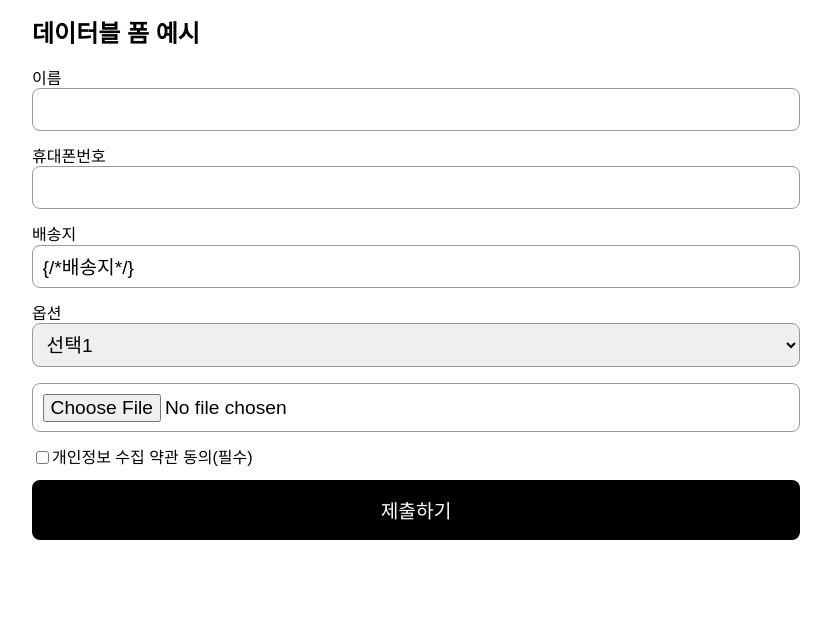
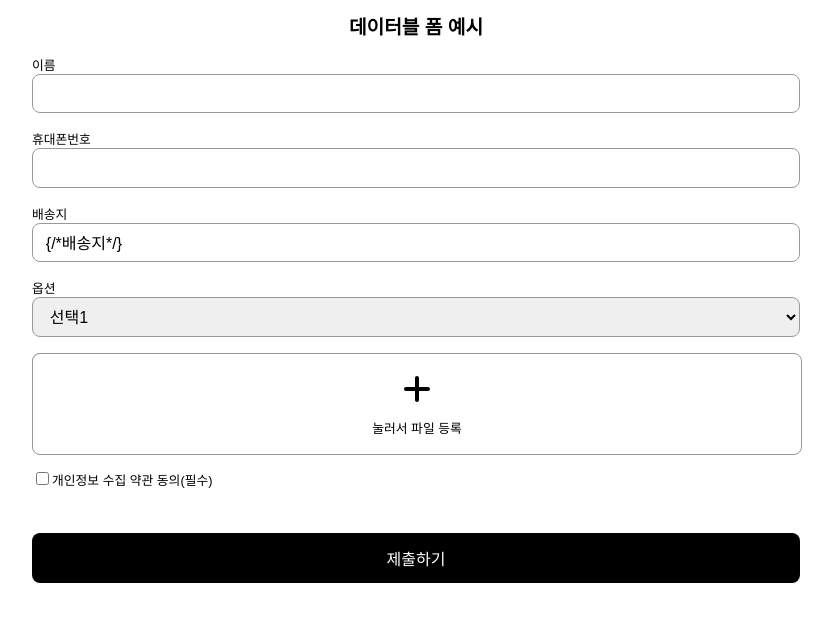
Before and after one commit to wanted-Team4/wanted-codestates-project-4-7, a React (Create React App) app: page /createdform in a window 1280 px wide. Shown: the top 622 px of the page, without its empty margins (224-1057 px from the left). Built offline with nearby package versions, Linux system fonts and the light colour scheme.

Commit message:
💄 style: 생성폼, 홈 스타일수정

```diff
--- a/src/Page/CreatedForm.js
+++ b/src/Page/CreatedForm.js
@@ -4,36 +4,42 @@ import styled from 'styled-components';
 const CreatedForm = () => {
   return (
     <Container>
-            <h1>데이터블 폼 예시</h1>
+      <Title>데이터블 폼 예시</Title>
       <Form>
-                <div>
+        <Input>
           <label for="name">이름</label>
           <input type="text" placeholder="" id="name" />
-                </div>
-                <div>
+        </Input>
+        <Input>
           <label for="phone">휴대폰번호</label>
           <input type="number" placeholder="" id="phone" />
-                </div>
-                <div>
+        </Input>
+        <Input>
           <label for="address">배송지</label>
           <input value="{/*배송지*/}" id="address" />
-                </div>
-                <div>
+        </Input>
+        <Select>
           <label for="option">옵션</label>
           <select id="option">
             {/*받아온데이터맵돌리기*/}
             <option value="{/*선택1*/}">선택1</option>
+            <option value="{/*선택1*/}">선택1</option>
+            <option value="{/*선택1*/}">선택1</option>
+            <option value="{/*선택1*/}">선택1</option>
           </select>
-                </div>
-                <div className="file">
-                    {/* <label></label> */}
-                    <input type="file" />
-                </div>
-                <div className="checkbox">
+        </Select>
+        <File className="file">
+          <label for="file">
+            <i class="fa-solid fa-plus"></i>
+            <span>눌러서 파일 등록</span>
+          </label>
+          <input type="file" id="file" />
+        </File>
+        <Checkbox className="checkbox">
           <input type="checkbox" id="checkbox" />
           <label for="checkbox">개인정보 수집 약관 동의(필수)</label>
-                </div>
-                <button type="submit">제출하기</button>
+        </Checkbox>
+        <Submit type="submit">제출하기</Submit>
       </Form>
     </Container>
   );
@@ -41,51 +47,71 @@ const CreatedForm = () => {
 
 export default CreatedForm;
 
+const Input = styled.div``;
+const Select = styled.div``;
 const Container = styled.div`
   width: 60vw;
   margin: 0 auto;
 `;
+const Title = styled.h1`
+  font-size: 1.2rem;
+  text-align: center;
+`;
 
 const Form = styled.form`
-    position: relative;
-    width: 100%;
-
   label {
-        width: 100%;
+    font-weight: 400;
+    color: #000;
+    font-size: 0.8rem;
   }
-
   input,
   select {
     width: 100%;
     margin-bottom: 1rem;
-        padding: 0.6rem;
+    padding: 0.6rem 0.8rem;
     box-sizing: border-box;
-        font-size: 1.2rem;
+    font-size: 1rem;
     border-radius: 0.5rem;
     border: 1px solid #999;
   }
-    // .file {
-    //     label {
-    //         background: #fff;
-    //         border: 1px solid #000;
-    //         width: 100%;
-    //         height: 3rem;
-    //         // position: absolute;
-    //     }
-    // }
-    .checkbox {
+`;
+
+const File = styled.div`
+  position: relative;
+  height: 100px;
+
+  label {
+    position: absolute;
+    width: 100%;
+    height: 100%;
+    border: 1px solid #999;
+    background: #fff;
+    border-radius: 0.5rem;
+    display: flex;
+    flex-direction: column;
+    justify-content: center;
+    align-items: center;
+  }
+  .fa-plus {
+    font-size: 2rem;
+    margin-bottom: 1rem;
+  }
+`;
+
+const Checkbox = styled.div`
+  margin-top: 1rem;
   input {
     width: auto;
   }
-        display: flex;
-    }
-    button {
+`;
+
+const Submit = styled.button`
   width: 100%;
+  font-size: 1rem;
   background: #000;
   color: #fff;
-        padding: 1rem;
-        font-size: 1.2rem;
+  padding: 0.8rem;
   border-radius: 0.5rem;
   border: none;
-    }
+  margin-top: 2rem;
 `;
--- a/src/Page/Home.js
+++ b/src/Page/Home.js
@@ -13,15 +13,26 @@ const Home = () => {
 
   return (
     <Container>
-            <Header>
-                <h1>설문지 목록 (홈)</h1>
+      <Head>
+        <h1>(홈) 설문지 목록</h1>
         <span onClick={() => navigate('/create')}>
           <i class="fa-solid fa-plus"></i>
         </span>
-            </Header>
+      </Head>
       {/* map 돌리기 */}
       <FormItem>
-                <p onClick={() => navigate()}>기본설문지</p>
+        <p onClick={() => navigate('/createdform')}>기본설문지</p>
+        <div>
+          <span onClick={() => navigate('/submission')}>
+            <i class="fa-solid fa-list"></i>
+          </span>
+          <span onClick={() => navigate('#')}>
+            <i class="fa-solid fa-trash-can"></i>
+          </span>
+        </div>
+      </FormItem>
+      <FormItem>
+        <p onClick={() => navigate('/createdform')}>기본설문지</p>
         <div>
           <span onClick={() => navigate('/submission')}>
             <i class="fa-solid fa-list"></i>
@@ -36,17 +47,15 @@ const Home = () => {
 };
 
 export default Home;
-
-const FormBtn = styled.button``;
-
 const Container = styled.div`
   margin: 0 auto;
   width: 60vw;
-    border: 1px solid #000;
+  min-height: 80vh;
 `;
 
-const Header = styled.div`
+const Head = styled.div`
   width: 100%;
+  font-size: 0.8rem;
   display: flex;
   justify-content: space-between;
   align-items: center;
@@ -56,9 +65,9 @@ const Header = styled.div`
   .fa-plus {
     border: none;
     border-radius: 50%;
-        padding: 0.7rem;
+    padding: 0.6rem;
     box-sizing: border-box;
-        font-size: 1.5rem;
+    font-size: 1rem;
     color: #fff;
     background: #000;
     cursor: pointer;
@@ -72,30 +81,26 @@ const FormItem = styled.div`
   align-items: center;
   background: #eee;
   border-radius: 10px;
-    font-size: 1.5rem;
+  font-size: 1rem;
   font-weight: 500;
   cursor: pointer;
+  margin: 1rem 0;
 
   p {
-        min-width: 40%;
-        background: pink;
+    width: 100%;
     padding: 1.5rem;
     box-sizing: border-box;
     margin: 0;
   }
   div {
-        margin: 0;
-    }
-    span {
+    display: flex;
   }
   .fa-list {
-        padding: 1.5rem;
+    padding: 1.5rem 1rem;
     box-sizing: border-box;
-        background: red;
   }
   .fa-trash-can {
-        padding: 1.5rem;
+    padding: 1.5rem 1.5rem 1.5rem 1rem;
     box-sizing: border-box;
-        background: blue;
   }
 `;
```
Lines whose indentation alone changed are shown as unchanged.
